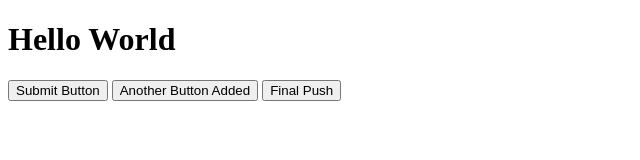
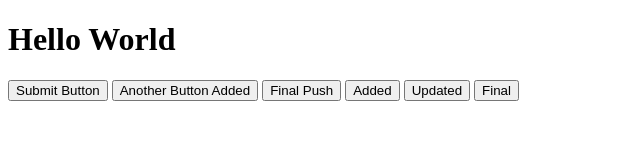
Before and after one commit to ans292lone/gitlearning, a plain HTML site: page index.html in a window 1280 px wide. Shown: the whole page, without its empty margins (0-640 px from the left). Drawn offline with Linux system fonts and the light colour scheme.

Commit message:
Added
updated

Final

```diff
--- a/index.html
+++ b/index.html
@@ -12,5 +12,10 @@
     <button>Submit Button</button>
     <button>Another Button Added</button>
     <button>Final Push</button>
+
+    <!-- Squash -->
+    <button>Added</button>
+    <button>Updated</button>
+    <button>Final</button>
 </body>
 </html>
```
